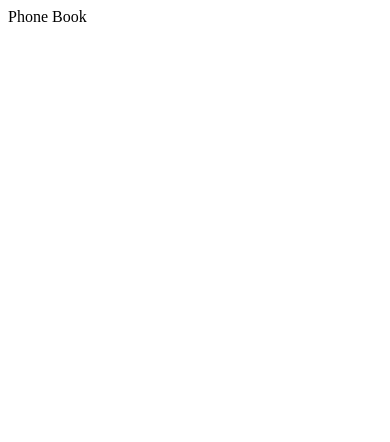
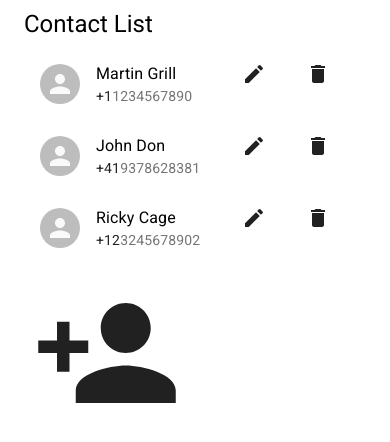
Before and after one commit to Deepanshu-97/phonebook-demo, a React (Create React App) app: page / in a window 390 px wide. Shown: the top 442 px of the page. Built offline with nearby package versions, Linux system fonts and the light colour scheme.

Commit message:
Rendering phone book list

```diff
--- a/src/Containers/App.jsx
+++ b/src/Containers/App.jsx
@@ -1,9 +1,6 @@
 import React from 'react';
+import PhoneBook from './PhoneBook'
 
-function App() {
-  return (
-    <div>Phone Book</div>
-  );
-}
+const App = () => <PhoneBook />
 
 export default App;
--- /dev/null
+++ b/src/Containers/PhoneBook.jsx
@@ -0,0 +1,81 @@
+import React from 'react'
+import { List, makeStyles, Container, Typography, Button } from '@material-ui/core'
+import PersonAddIcon from '@material-ui/icons/PersonAdd';
+
+import Contact from './../Components/Contact'
+
+const useStyles = makeStyles(theme => ({
+  root: {
+    width: '100%',
+    maxWidth: 360,
+    backgroundColor: theme.palette.background.paper,
+  },
+  addIcon: {
+    width:'150px',
+    height:'150px'
+  }
+}))
+
+
+const contacts = [
+  {
+    id: "111",
+    firstName: "Martin",
+    lastName: "Grill",
+    countryCode: "+1",
+    phone: "1234567890",
+  },
+  {
+    id: "222",
+    firstName: "John",
+    lastName: "Don",
+    countryCode: "+41",
+    phone: "9378628381",
+  },
+  {
+    id: "222",
+    firstName: "Ricky",
+    lastName: "Cage",
+    countryCode: "+12",
+    phone: "3245678902",
+  }
+]
+const PhoneBook = (props) => {
+  const classes = useStyles()
+  const handleEdit = (id) => {
+    console.log('edit--------', id)
+  }
+
+  const handleDelete = (id) => {
+    console.log('delete--------', id)
+  }
+
+  const handleAddContact = () => {
+    console.log('Add Contact-------')
+  }
+
+  return (
+    <Container maxWidth="sm">
+      <Typography
+        variant='h5'
+      >
+        Contact List
+      </Typography>
+      <List className={classes.root}>
+        {contacts.map((contact, key) => {
+          return <Contact
+            key={key}
+            {...contact}
+            handleEdit={handleEdit}
+            handleDelete={handleDelete}
+          />
+        })}
+      </List>
+      <Button>
+        <PersonAddIcon className={classes.addIcon}/>
+      </Button>
+    </Container>
+  )
+}
+
+export default PhoneBook
```
